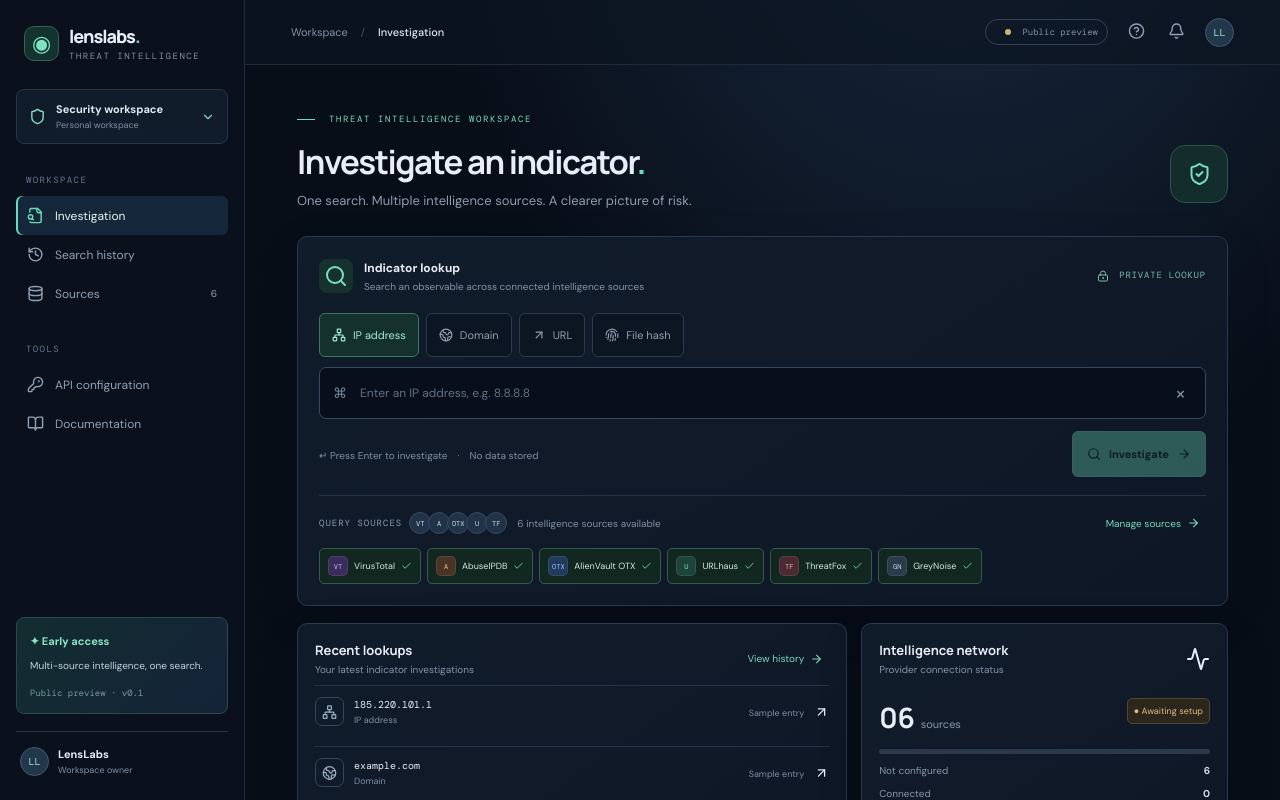
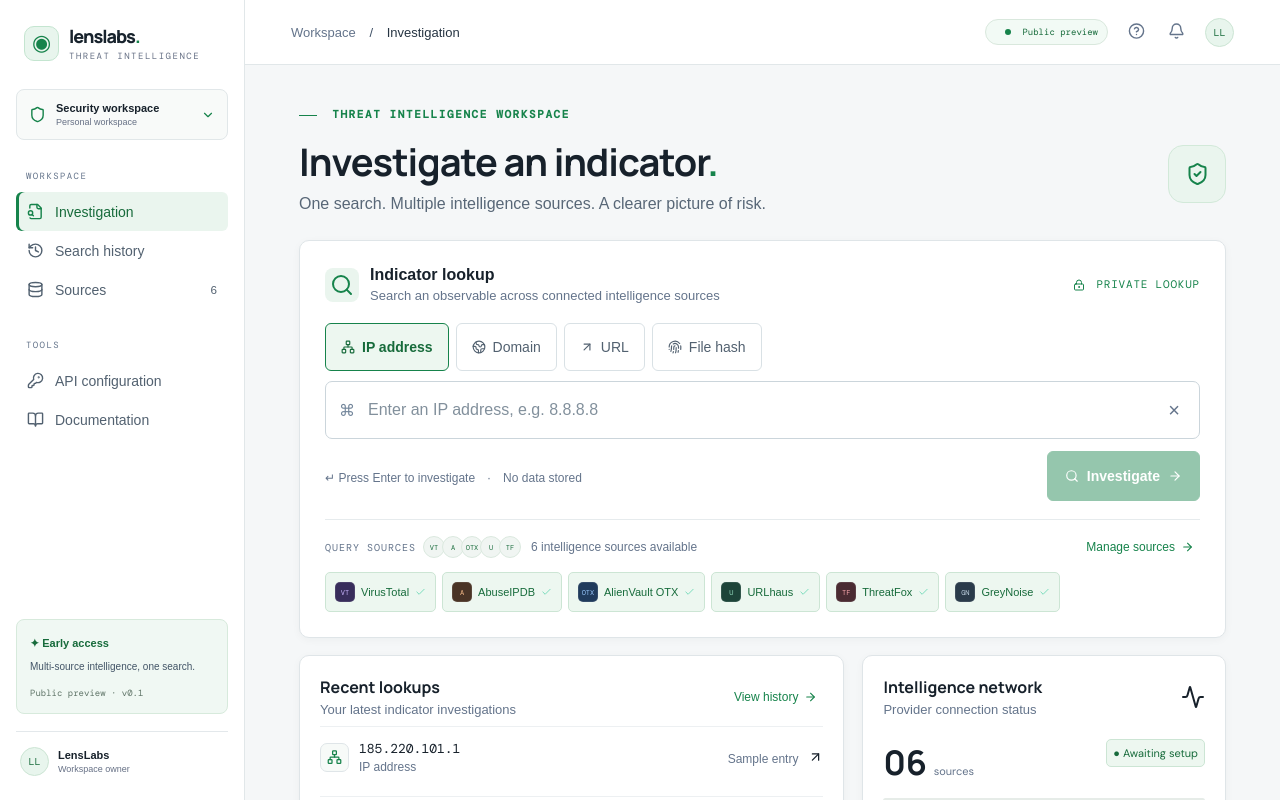
Before and after one commit to Arvind29/ThreatLens, a Next.js app: page / in a window 1280 px wide. Shown: the top 800 px of the page. Built offline with nearby package versions, Linux system fonts and the light colour scheme.

Commit message:
Restyle ThreatLens with clean corporate light theme

```diff
--- a/app/globals.css
+++ b/app/globals.css
@@ -4,3 +4,103 @@
 @media(max-width:680px){.sidebar{width:59px;padding:18px 7px}.brand{padding:0 4px 25px}.brand>div:last-child,.workspace,.sidebar label,.nav:not(.active),.side-bottom{display:none}.nav{font-size:0;justify-content:center;padding:12px 0}.main{margin-left:59px}header{padding:0 12px;height:55px}.head-right{gap:9px}.public{font-size:8px}.content{padding:27px 13px}h1{font-size:25px}.hero p,.sub{font-size:11px;line-height:1.5}.hero-icon{width:43px;height:43px}.panel{padding:14px 12px}.private{display:none}.tabs{overflow-x:auto}.tabs button{white-space:nowrap;padding:8px;font-size:10px}.input{height:47px}.input input{font-size:11px}.search-bottom small{font-size:8px}.go{font-size:10px;padding:9px}.source-bar{gap:6px;flex-wrap:wrap}.source-bar>span{font-size:8px}.source-bar>button{font-size:9px}.source-chips{gap:4px}.source-chips button{font-size:8px;padding:4px}.example{gap:7px}.example div b{font-size:9px}.example>small{display:none}.content footer{font-size:7px;gap:8px}.content footer span{font-size:7px}.query{gap:6px;padding:8px}.query b{font-size:9px}.provider-row>span{font-size:8px}}
 
 .intel-result{border-bottom:1px solid #253448;padding:2px 0 10px}.intel-result:last-of-type{border-bottom:0}.intel-match{color:#ffb1a5!important}.intel-none{color:#7ed9b8!important}.intel-detail{font-size:10px;color:#a5b2c1;margin:3px 0 8px 43px}.intel-record{margin:7px 0 7px 43px;padding:10px;border:1px solid #34465b;background:#0b1420;border-radius:6px;display:grid;gap:5px}.intel-record b{font-size:10px;color:#e8eef7}.intel-record small{font-size:9px;color:#94a5b8;overflow-wrap:anywhere}
+
+
+/* Corporate light theme */
+:root{color-scheme:light;--bg:#f5f7f8;--panel:#ffffff;--line:#dfe5e8;--muted:#64748b;--text:#17212b;--mint:#16834b}
+body{background:#f5f7f8;color:#17212b;font:16px Arial,Helvetica,sans-serif}
+.sidebar{background:#fff;border-right:1px solid #e1e7e9}
+.mark{background:#e8f5ed;border-color:#c4e5d0;color:#16834b}
+.brand b{color:#18232d}
+.brand small{color:#667085}
+.workspace{background:#f8faf9;border-color:#e1e7e9;color:#16834b}
+.workspace div{color:#17212b}
+.workspace small,.profile small{color:#667085}
+.sidebar label{color:#64748b}
+.nav{color:#526170;font-size:14px}
+.nav.active{background:#eaf5ee;color:#176b3b;box-shadow:inset 3px 0 #16834b}
+.nav.active svg{color:#16834b}
+.preview{background:#f0f8f3;border-color:#d7eadc}
+.preview b{color:#176b3b}.preview p{color:#425466}.preview small{color:#607568}
+.profile{border-color:#e3e8eb}
+.profile>div,.avatar{background:#e8f5ed;border-color:#cce5d4;color:#176b3b}
+.main{background:#f5f7f8}
+header{background:#fff;border-color:#e1e7e9;color:#64748b;font-size:13px}
+header b{color:#263442}
+.public{border-color:#d9e8dd;color:#176b3b;background:#f2faf5}
+.public i{background:#16834b}
+.head-right button{color:#64748b}
+.content{max-width:1240px;padding:42px 54px 28px}
+.eyebrow{color:#16834b;font-size:11px;font-weight:700}
+.eyebrow i{background:#16834b}
+h1{font-size:38px;color:#17212b;letter-spacing:-1px}
+.hero p,.sub{color:#586777;font-size:16px}
+.hero-icon{background:#eaf5ee;border-color:#d2e9d9;color:#16834b}
+.panel{background:#fff;border:1px solid #dfe5e8;border-radius:10px;box-shadow:0 2px 8px #152b3b0a;padding:25px}
+.panel-head b{font-size:16px;color:#17212b}
+.panel-head small,.section-title small{font-size:13px;color:#64748b}
+.search-icon{background:#eaf5ee;color:#16834b}
+.private{color:#16834b;font-size:11px}
+.tabs button{background:#fff;border-color:#d9e1e5;color:#526170;font-size:14px;padding:11px 15px}
+.tabs .chosen{border-color:#16834b;background:#edf7f0;color:#176b3b;font-weight:700}
+.input{height:58px;background:#fff;border-color:#cbd5db}
+.input input{color:#17212b;font-size:16px}
+.input input::placeholder{color:#82909c}
+.input button{color:#64748b}
+.go{background:#16834b;border-color:#16834b;color:#fff;font-size:14px;padding:12px 17px}
+.go:disabled{opacity:.45}
+.search-bottom small{color:#64748b;font-size:12px}
+.source-bar{border-color:#e6ebed}
+.source-bar>small{color:#64748b;font-size:10px}
+.source-bar>span{color:#64748b;font-size:12px}
+.source-bar>button,.section-title button,.network>button{color:#16834b;font-size:12px}
+.provider-dots i{background:#f0f5f2;color:#176b3b;border-color:#dbe9df}
+.source-chips button{background:#fff;border-color:#dfe5e8;color:#526170;font-size:11px;padding:7px 9px}
+.source-chips button.checked{background:#edf7f0;border-color:#cce5d4;color:#176b3b}
+.lower{gap:18px}
+.recent,.network{padding:20px}
+.section-title>div>b{font-size:16px;color:#17212b}
+.example{border-color:#edf0f2;padding:13px 0}
+.example>span{border-color:#dfe5e8;color:#16834b;background:#f7faf8}
+.example div b{font-size:13px;color:#17212b}
+.example div small,.example>small{font-size:12px;color:#64748b}
+.network-num{color:#17212b;font-size:34px}
+.network-num small{color:#64748b}
+.network-num span{color:#176b3b;background:#edf7f0;border-color:#cce5d4;font-size:11px}
+.progress{background:#e6ece8}
+.network>p{font-size:13px;color:#64748b}
+.network>p b{color:#17212b}
+.disclaimer,.callout{background:#f1f7f3;border-color:#d7e8dc;color:#176b3b}
+.disclaimer b,.callout b{color:#17212b;font-size:13px}
+.disclaimer p,.callout p{color:#526170;font-size:12px}
+.results{margin-top:18px}
+.result-title small{color:#16834b;font-size:11px}
+.result-title h2{font-size:21px;color:#17212b}
+.pending{color:#176b3b;background:#edf7f0;border-color:#cce5d4;font-size:11px}
+.query{background:#f8faf9;border-color:#e1e7e9}
+.query small{color:#64748b;font-size:10px}
+.query b{color:#17212b;font-size:13px}
+.query span{color:#526170;border-color:#dfe5e8;font-size:11px}
+.query button{color:#16834b;font-size:12px}
+.callout{background:#f8faf9;border-color:#dfe5e8}
+.provider-row{border-color:#edf0f2}
+.provider-row>div>b{font-size:14px;color:#17212b}
+.provider-row>div>small{font-size:12px;color:#64748b}
+.provider-row>span{color:#64748b;font-size:12px}
+.intel-result{border-color:#e6ebed}
+.intel-match{color:#b42318!important}
+.intel-none{color:#16834b!important}
+.intel-detail{color:#526170;font-size:12px}
+.intel-record{background:#f8faf9;border-color:#e1e7e9}
+.intel-record b{color:#17212b;font-size:13px}
+.intel-record small{color:#526170;font-size:12px}
+.footnote{color:#526170;font-size:11px}
+.footnote svg{color:#16834b}
+.directory{background:#fff}
+.toast{background:#fff;border-color:#dfe5e8;color:#17212b;box-shadow:0 8px 24px #152b3b1a}
+.toast svg{color:#16834b}
+.notice{color:#a15c00;font-size:12px}
+.content footer{color:#64748b;font-size:10px}
+.content footer span{color:#64748b}
+@media(max-width:950px){.content{padding:34px 25px}}
+@media(max-width:680px){.content{padding:25px 13px}h1{font-size:29px}.hero p,.sub{font-size:14px}.panel{padding:16px 13px}.tabs button{font-size:12px}.input input{font-size:14px}.search-bottom small{font-size:10px}.go{font-size:12px}.source-bar>span{font-size:10px}.source-chips button{font-size:10px}.example div b{font-size:12px}.content footer{font-size:8px}.content footer span{font-size:8px}}
```
